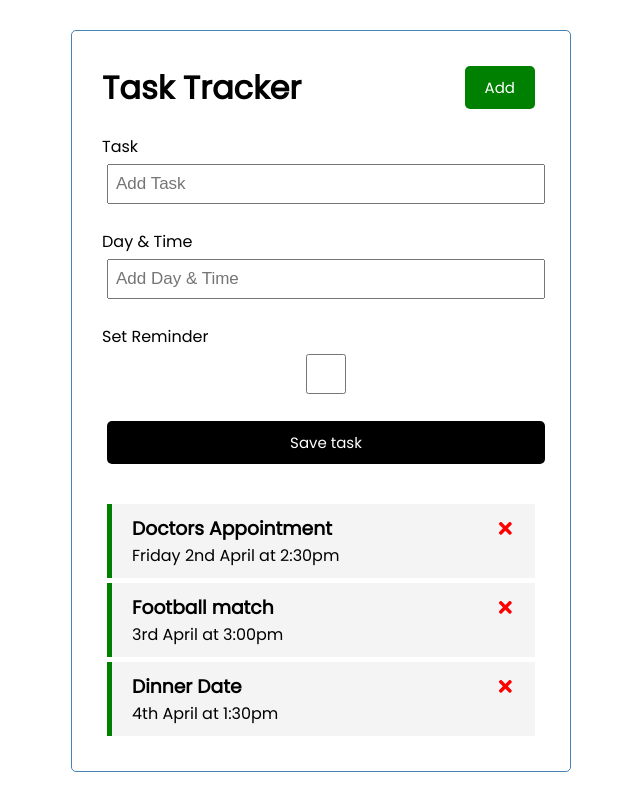
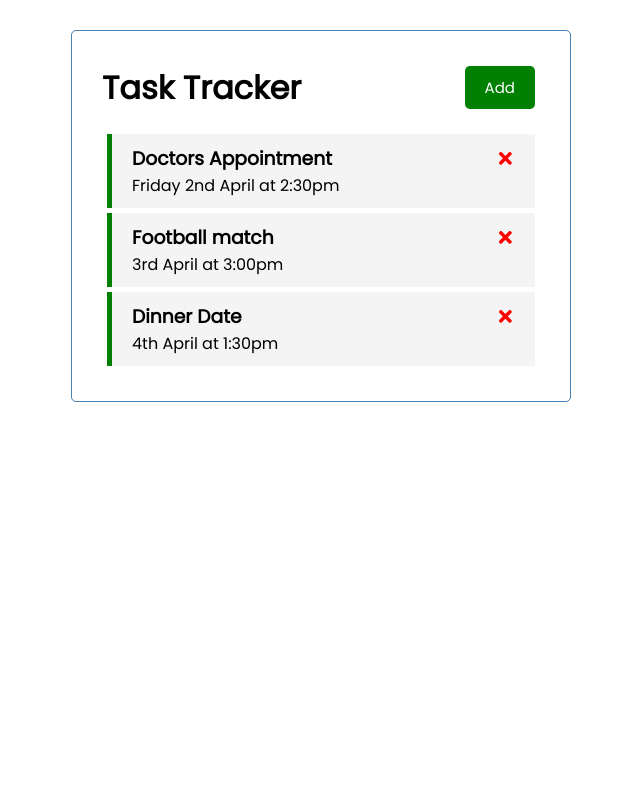
Before and after one commit to Zeek-Manuel/task-tracker, a React (Create React App) app: page / in a window 1280 px wide. Shown: the whole page, without its empty margins (319-959 px from the left). Built offline with nearby package versions, Linux system fonts and the light colour scheme.

Commit message:
close button created alt to add

```diff
--- a/src/App.js
+++ b/src/App.js
@@ -44,8 +44,8 @@
   }
   return (
     <div className="container">
-    <Header/>
-    {<AddTask onAdd={addTask} />}
+    <Header onAdd={() => setShowAddTask(!showAddTask)} showAdd={showAddTask}/>
+    {showAddTask && <AddTask onAdd={addTask} />}
     {tasks.length > 0 ? (
     <Tasks tasks={tasks}
     onDelete={deleteTask} onToggle={toggleReminder}/>) :
--- a/src/Components/Header.js
+++ b/src/Components/Header.js
@@ -1,14 +1,13 @@
 import PropTypes from 'prop-types'
 import Button from './Button'
 
-const Header = ({title}) => {
-    const onClick = ()=>{
-        console.log('click')
-    }
+const Header = ({title, onAdd, showAdd}) => {
   return (
     <header className = 'header'>
      <h1>{title}</h1>
-     <Button color = 'green' text = 'Add' onClick={onClick}/>
+     <Button color ={showAdd ? "red" : "green"} text = {showAdd ? "close" : "Add"}
+     onClick={onAdd}/>
+
     </header>
   )
 }
```
